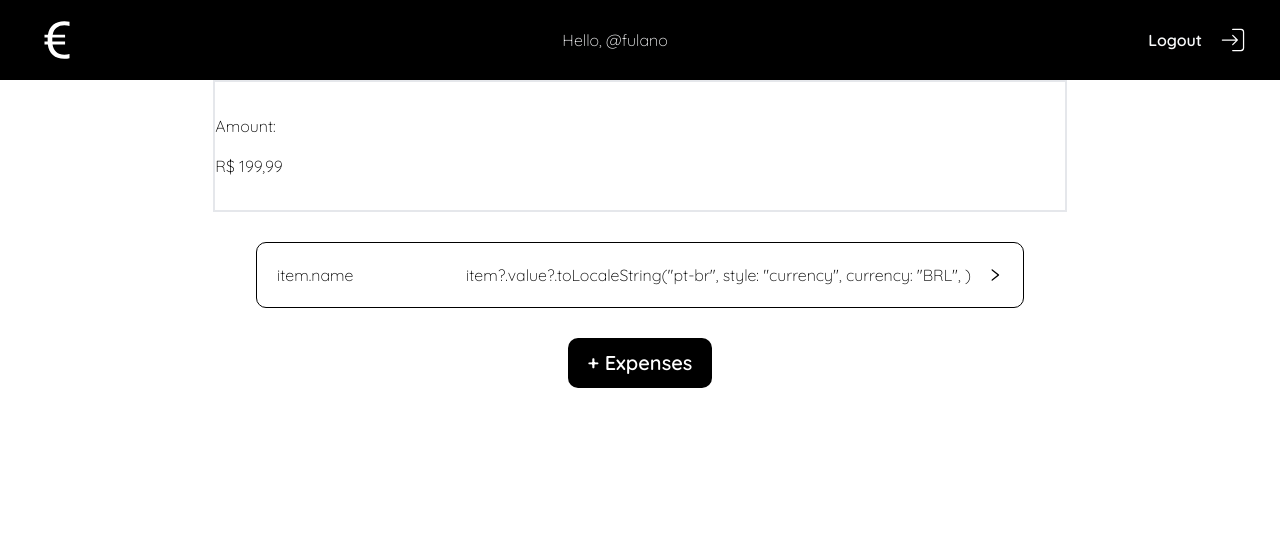
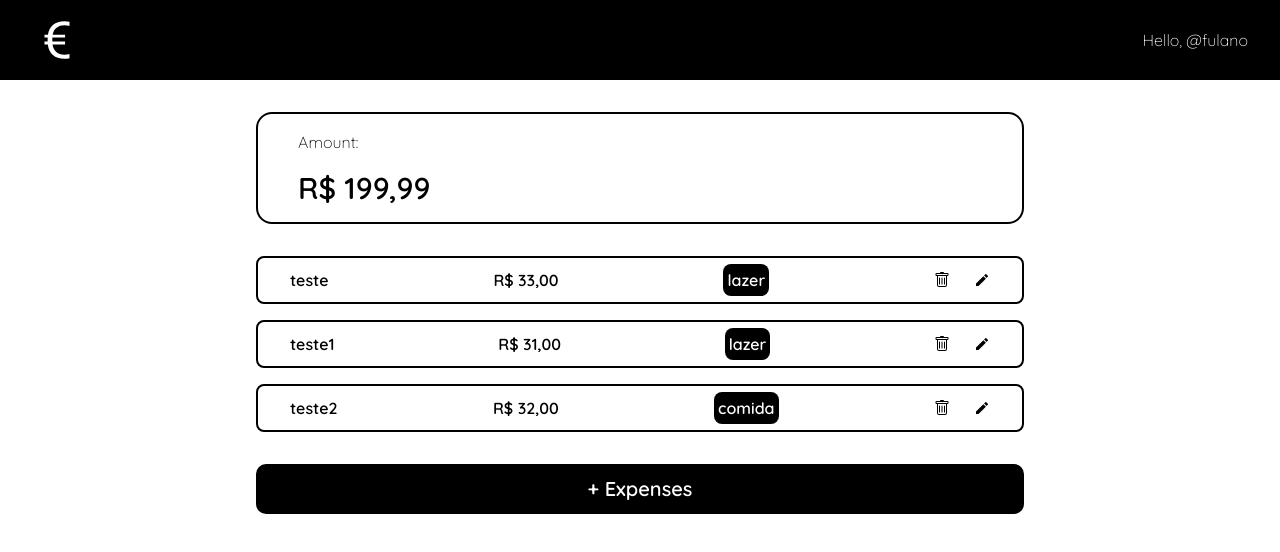
Before and after one commit to annakarlasganderla/avtWallet-webapp, a React (Vite) app in the folder front-end/: page /revenue in a window 1280 px wide. Shown: the top 552 px of the page. Built offline with nearby package versions, Linux system fonts and the light colour scheme.

Commit message:
Feat - Componente de lista

```diff
--- a/front-end/package.json
+++ b/front-end/package.json
@@ -16,6 +16,7 @@
     "axios": "^1.1.3",
     "esbuild": "^0.15.16",
     "formik": "^2.2.9",
+    "moment": "^2.29.4",
     "react": "^18.2.0",
     "react-dom": "^18.2.0",
     "react-icons": "^4.6.0",
--- /dev/null
+++ b/front-end/src/components/List/List.tsx
@@ -0,0 +1,69 @@
+import moment from "moment";
+import { IListProps, columnType } from "./utils/list.types";
+import { CiPalette } from "react-icons/ci";
+
+function List(props: IListProps) {
+	const { columns, items, loading, isTitle } = props;
+
+	const renderHeader = () => {
+		return (
+			<div className="w-full flex gap-x-6">
+				{columns.map((column, index) => (
+					<div
+						key={index}
+						className="font-bold text-sm"
+						style={{ minWidth: column.minSize, maxWidth: column.maxSize }}
+					>
+						{column.title}
+					</div>
+				))}
+			</div>
+		);
+	};
+
+	const convertColumnType = (type: columnType, item: any) => {
+		if (type === "text") return item;
+		if (type === "currency")
+			return item.toLocaleString("pt-br", { style: "currency", currency: "BRL" });
+		if (type === "date") return moment(item).format("DD/MM/YYYY");
+		return item;
+	};
+
+	const renderCell = (item: any, index: number) => {
+		return (
+			<div
+				className="w-full h-12 flex justify-between items-center px-8 gap-x-4 border-2 border-black rounded-lg overflow-x-auto"
+				key={index}
+			>
+				{columns.map((column, index) => (
+					<div
+						key={index}
+						style={{
+							maxWidth: column.maxSize,
+							minWidth: column.minSize,
+							fontWeight: column.bold ? "bold" : "normal",
+						}}
+						className="text-black"
+					>
+						{column.onRender
+							? column.onRender(item)
+							: column.type
+							? convertColumnType(column.type, item[column.name])
+							: item[column.name]}
+					</div>
+				))}
+			</div>
+		);
+	};
+
+	return (
+		<>
+			<div className="w-full flex flex-col items-center gap-8 overflow-auto">
+				{isTitle && renderHeader()}
+				<div className="w-full h-full flex flex-col gap-4">{items.map(renderCell)}</div>
+			</div>
+		</>
+	);
+}
+
+export default List;
--- /dev/null
+++ b/front-end/src/components/List/index.tsx
@@ -0,0 +1 @@
+export { default } from "./List";
--- /dev/null
+++ b/front-end/src/components/List/utils/list.types.ts
@@ -0,0 +1,21 @@
+import { ReactNode } from "react";
+
+export type columnType = "date" | "text" | "currency";
+
+export interface IColumn<T> {
+	title?: string;
+	name: string;
+	maxSize?: number;
+	minSize?: number;
+	type?: columnType;
+	bold?: boolean;
+	onRender?: (item: T) => ReactNode | string | number;
+}
+
+export interface IListProps {
+	columns: IColumn<any>[];
+	items: any[];
+	loading?: boolean;
+	isTitle: boolean;
+	onChangePage?: (page: number) => void;
+}
--- a/front-end/src/pages/expenses/form/hooks/useRevenuesFormController.ts
+++ b/front-end/src/pages/expenses/form/hooks/useRevenuesFormController.ts
@@ -2,8 +2,10 @@ import { useFormik } from "formik";
 import { revenuesFormSchema } from "../utils/revenuesForm.schemas";
 import { IRevenueSchema, IRevenuesForm } from "../utils/revenuesForm.types";
 import { useMemo } from "react";
+import { useNavigate } from "react-router-dom";
 
 export const useRevenuesFormController = (props: IRevenuesForm) => {
+	const navigate = useNavigate();
 	const coinsOptions = [
 		{ text: "R$", data: "BRL" },
 		{ text: "U$", data: "USD" },
@@ -41,5 +43,5 @@ export const useRevenuesFormController = (props: IRevenuesForm) => {
 		return "";
 	}, [props.type]);
 
-	return { coinsOptions, revenue, title };
+	return { coinsOptions, revenue, title, navigate };
 };
--- a/front-end/src/pages/expenses/form/index.tsx
+++ b/front-end/src/pages/expenses/form/index.tsx
@@ -7,7 +7,7 @@ import { useRevenuesFormController } from "./hooks/useRevenuesFormController";
 import { IRevenuesForm } from "./utils/revenuesForm.types";
 
 const RevenuesForm = (props: IRevenuesForm) => {
-	const { coinsOptions, revenue, title } = useRevenuesFormController(props);
+	const { coinsOptions, revenue, title, navigate } = useRevenuesFormController(props);
 
 	return (
 		<>
@@ -102,6 +102,7 @@ const RevenuesForm = (props: IRevenuesForm) => {
 							textsize={"16px"}
 							type={"button"}
 							outlined
+							onClick={() => navigate(-1)}
 						>
 							Cancel
 						</Button>
--- a/front-end/src/pages/expenses/list/index.tsx
+++ b/front-end/src/pages/expenses/list/index.tsx
@@ -1,12 +1,64 @@
-import styles from "./expenseList.module.scss";
 import Button from "../../../components/Button";
 import { AiOutlineRight } from "react-icons/ai";
 import { useNavigate } from "react-router";
-import { BsCurrencyEuro } from "react-icons/bs";
+import { BsCurrencyEuro, BsTrash } from "react-icons/bs";
+import { MdEdit } from "react-icons/md";
 import { CiLogin } from "react-icons/ci";
+import List from "../../../components/List";
+import { IColumn } from "../../../components/List/utils/list.types";
+import { IRevenue } from "../../../types/Interfaces.type";
 
 const RevenueList = () => {
 	const navigate = useNavigate();
+
+	const columns: IColumn<IRevenue>[] = [
+		{
+			name: "name",
+			type: "text",
+			bold: true,
+		},
+		{
+			name: "value",
+			type: "currency",
+			bold: true,
+		},
+		{
+			name: "tag",
+			onRender: (item) => (
+				<div className="bg-black text-white font-bold rounded-lg p-1 hidden md:flex">
+					{item.tag?.name}
+				</div>
+			),
+		},
+		{
+			name: "actions",
+			onRender: (item) => (
+				<div className="flex gap-6">
+					<BsTrash className="hidden md:block" />
+					<AiOutlineRight className="md:hidden" />
+					<MdEdit className="hidden md:block" />
+				</div>
+			),
+		},
+	];
+
+	const items = [
+		{
+			name: "teste",
+			value: 33,
+			tag: { name: "lazer" },
+		},
+		{
+			name: "teste1",
+			value: 31,
+			tag: { name: "lazer" },
+		},
+		{
+			name: "teste2",
+			value: 32,
+			tag: { name: "comida" },
+		},
+	];
 
 	return (
 		<>
@@ -14,22 +66,21 @@ const RevenueList = () => {
 				<div className="w-full flex justify-between items-center mx-8">
 					<BsCurrencyEuro className="block" color="white" size={50} />
 					<h2>Hello, @fulano</h2>
-					<div className="flex items-center gap-4 cursor-pointer hover:opacity-50 transition-all ease-in-out delay-150">
-						<p className="font-bold">Logout</p>
-						<CiLogin className={styles.iconLogout} color="white" size={30} />
-					</div>
 				</div>
 			</header>
 
-			<main>
-				<div className="w-100 flex flex-col justify-center items-center">
-					<div className="w-2/3 flex flex-col border-2 py-8 gap-4">
-						<p>Amount: </p>
-						<h1>R$ 199,99</h1>
+			<main className="w-100 flex flex-col items-center">
+				<div className="w-full flex flex-col bg-black md:bg-white justify-center items-center">
+					<div className="w-3/5 flex flex-col md:items-start md:border-2 border-black md:rounded-2xl gap-y-4 py-4 px-8 md:px-10 md:mt-8">
+						<p className="text-gray-50 md:text-black">Amount: </p>
+						<h1 className="font-bold text-3xl text-gray-50 md:text-black">R$ 199,99</h1>
 					</div>
 				</div>
 
-				<div className={styles.list}>
+				<div className="w-4/5 flex justify-center items-center mt-8 mb-8 md:w-3/5">
+					<List columns={columns} items={items} isTitle={false} />
+				</div>
+				{/* <div className={styles.list}>
 					<div className={styles.item}>
 						<h3>item.name</h3>
 						<div>
@@ -39,11 +90,11 @@ const RevenueList = () => {
 							<AiOutlineRight />
 						</div>
 					</div>
-				</div>
+				</div> */}
 
-				<div className="w-100 flex justify-center items-center">
-					<div className={styles.button}>
-						<Button type={"button"} onClick={() => navigate("/wallet/form/new")}>
+				<div className="w-full flex justify-center items-center">
+					<div className="w-3/5 hidden md:block">
+						<Button type={"button"} onClick={() => navigate("/revenue/form/NEW")}>
 							+ Expenses
 						</Button>
 					</div>
--- a/front-end/tailwind.config.cjs
+++ b/front-end/tailwind.config.cjs
@@ -1,7 +1,6 @@
 module.exports = {
-  content: ["./src/**/*.tsx"],
+  content: ['./src/**/*.tsx', './index.html', './src/**/*.{js,jsx,ts,tsx,vue}'],
 	mode: 'jit',
-  purge: ['./index.html', './src/**/*.{js,jsx,ts,tsx,vue}'],
   darkMode: false,
   theme: {
     extend: {
```
